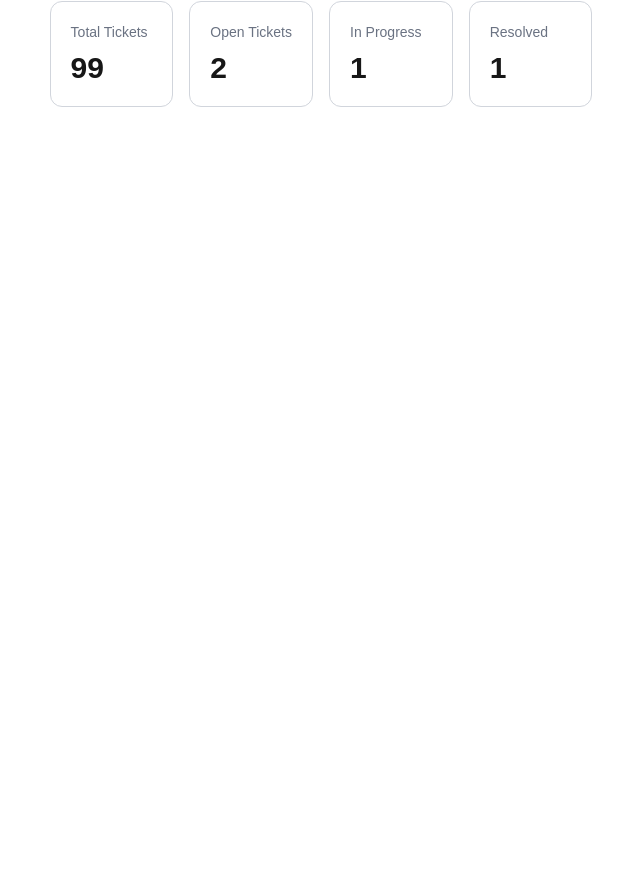
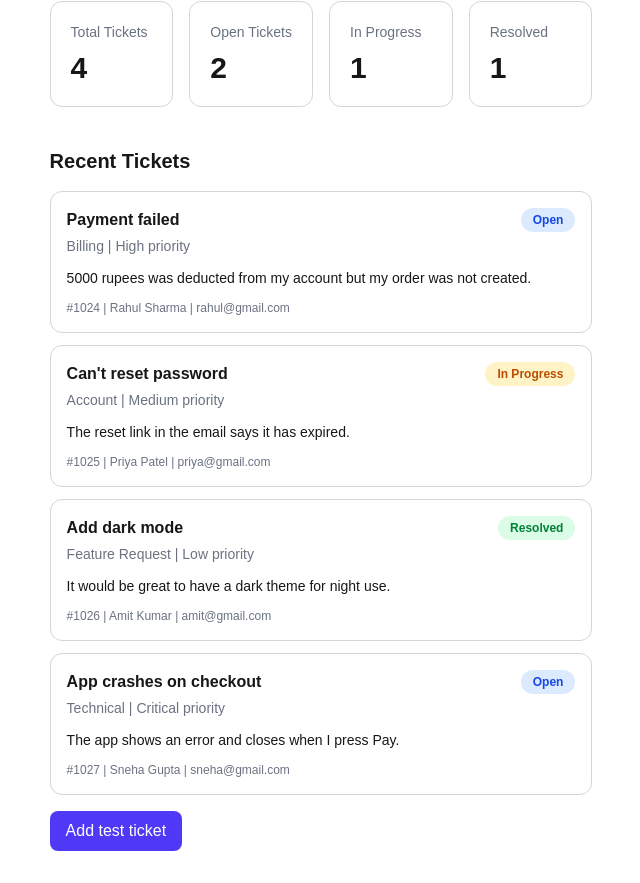
Before and after one commit to vinaysharma8571/smart-support-next, a Next.js app: page / in a window 1280 px wide. Shown: the part 211-1094 px from the top of the page, without its empty margins (319-959 px from the left). Before the commit the page ends 800 px from the top, so only its background shows below. Built offline with nearby package versions, Linux system fonts and the light colour scheme.

Commit message:
Add ticket data , state , TicketCard and live Stats

```diff
--- a/app/page.tsx
+++ b/app/page.tsx
@@ -1,7 +1,35 @@
+"use client";
+
+import { useState } from "react";
 import Header from "@/components/Header";
 import StatCard from "@/components/StatCard";
+import TicketCard from "@/components/TicketCard";
+import { sampleTickets } from "@/data/sampleTickets";
+import { Ticket } from "@/types/ticket";
 
 export default function Home() {
+  const [tickets, setTickets] = useState<Ticket[]>(sampleTickets);
+
+  const totalCount = tickets.length;
+  const openCount = tickets.filter((t) => t.status === "open").length;
+  const inProgressCount = tickets.filter((t) => t.status === "in-progress").length;
+  const resolvedCount = tickets.filter((t) => t.status === "resolved").length;
+
+  function handleAddTicket() {
+    const newTicket: Ticket = {
+      id: Date.now(),
+      name: "Test User",
+      email: "test@gmail.com",
+      title: "New test ticket",
+      category: "other",
+      priority: "low",
+      description: "Added with the test button.",
+      status: "open",
+    };
+
+    setTickets([...tickets, newTicket]);
+  }
+
   return (
     <>
       <Header />
@@ -13,11 +41,26 @@ export default function Home() {
         </p>
 
         <div className="mt-8 grid grid-cols-2 gap-4 md:grid-cols-4">
-          <StatCard title="Total Tickets" value={99} />
-          <StatCard title="Open Tickets" value={2} />
-          <StatCard title="In Progress" value={1} />
-          <StatCard title="Resolved" value={1} />
+          <StatCard title="Total Tickets" value={totalCount} />
+          <StatCard title="Open Tickets" value={openCount} />
+          <StatCard title="In Progress" value={inProgressCount} />
+          <StatCard title="Resolved" value={resolvedCount} />
         </div>
+
+        <h3 className="mt-10 text-xl font-bold">Recent Tickets</h3>
+
+        <div className="mt-4 space-y-3">
+          {tickets.map((ticket) => (
+            <TicketCard key={ticket.id} ticket={ticket} />
+          ))}
+        </div>
+
+        <button
+          onClick={handleAddTicket}
+          className="mt-4 rounded-lg bg-indigo-600 px-4 py-2 text-white"
+        >
+          Add test ticket
+        </button>
       </main>
     </>
   );
--- /dev/null
+++ b/components/TicketCard.tsx
@@ -0,0 +1,38 @@
+import { Ticket } from "@/types/ticket";
+import {
+  categoryLabels,
+  priorityLabels,
+  statusLabels,
+  statusStyles,
+} from "@/lib/ticketLabels";
+
+type TicketCardProps = {
+  ticket: Ticket;
+};
+
+export default function TicketCard({ ticket }: TicketCardProps) {
+  return (
+    <div className="rounded-xl border border-gray-300 p-4 dark:border-gray-700">
+      <div className="flex items-start justify-between gap-4">
+        <div>
+          <h4 className="text-base font-semibold">{ticket.title}</h4>
+          <p className="mt-1 text-sm text-gray-500">
+            {categoryLabels[ticket.category]} | {priorityLabels[ticket.priority]} priority
+          </p>
+        </div>
+
+        <span
+          className={`rounded-full px-3 py-1 text-xs font-semibold ${statusStyles[ticket.status]}`}
+        >
+          {statusLabels[ticket.status]}
+        </span>
+      </div>
+
+      <p className="mt-3 text-sm">{ticket.description}</p>
+
+      <p className="mt-3 text-xs text-gray-500">
+        #{ticket.id} | {ticket.name} | {ticket.email}
+      </p>
+    </div>
+  );
+}
--- /dev/null
+++ b/data/sampleTickets.ts
@@ -0,0 +1,45 @@
+import { Ticket } from "@/types/ticket";
+
+export const sampleTickets: Ticket[] = [
+  {
+    id: 1024,
+    name: "Rahul Sharma",
+    email: "rahul@gmail.com",
+    title: "Payment failed",
+    category: "billing",
+    priority: "high",
+    description:
+      "5000 rupees was deducted from my account but my order was not created.",
+    status: "open",
+  },
+  {
+    id: 1025,
+    name: "Priya Patel",
+    email: "priya@gmail.com",
+    title: "Can't reset password",
+    category: "account",
+    priority: "medium",
+    description: "The reset link in the email says it has expired.",
+    status: "in-progress",
+  },
+  {
+    id: 1026,
+    name: "Amit Kumar",
+    email: "amit@gmail.com",
+    title: "Add dark mode",
+    category: "feature",
+    priority: "low",
+    description: "It would be great to have a dark theme for night use.",
+    status: "resolved",
+  },
+  {
+    id: 1027,
+    name: "Sneha Gupta",
+    email: "sneha@gmail.com",
+    title: "App crashes on checkout",
+    category: "technical",
+    priority: "critical",
+    description: "The app shows an error and closes when I press Pay.",
+    status: "open",
+  },
+];
--- /dev/null
+++ b/lib/ticketLabels.ts
@@ -0,0 +1,30 @@
+import { TicketCategory, TicketPriority, TicketStatus } from "@/types/ticket";
+
+export const statusLabels: Record<TicketStatus, string> = {
+  open: "Open",
+  "in-progress": "In Progress",
+  resolved: "Resolved",
+  closed: "Closed",
+};
+
+export const priorityLabels: Record<TicketPriority, string> = {
+  low: "Low",
+  medium: "Medium",
+  high: "High",
+  critical: "Critical",
+};
+
+export const categoryLabels: Record<TicketCategory, string> = {
+  technical: "Technical",
+  billing: "Billing",
+  account: "Account",
+  feature: "Feature Request",
+  other: "Other",
+};
+
+export const statusStyles: Record<TicketStatus, string> = {
+  open: "bg-blue-100 text-blue-700",
+  "in-progress": "bg-amber-100 text-amber-700",
+  resolved: "bg-green-100 text-green-700",
+  closed: "bg-slate-100 text-slate-600",
+};
--- /dev/null
+++ b/types/ticket.ts
@@ -0,0 +1,19 @@
+export type TicketStatus = "open" | "in-progress" | "resolved" | "closed";
+export type TicketPriority = "low" | "medium" | "high" | "critical";
+export type TicketCategory =
+  | "technical"
+  | "billing"
+  | "account"
+  | "feature"
+  | "other";
+
+export type Ticket = {
+  id: number;
+  name: string;
+  email: string;
+  title: string;
+  category: TicketCategory;
+  priority: TicketPriority;
+  description: string;
+  status: TicketStatus;
+};
```
